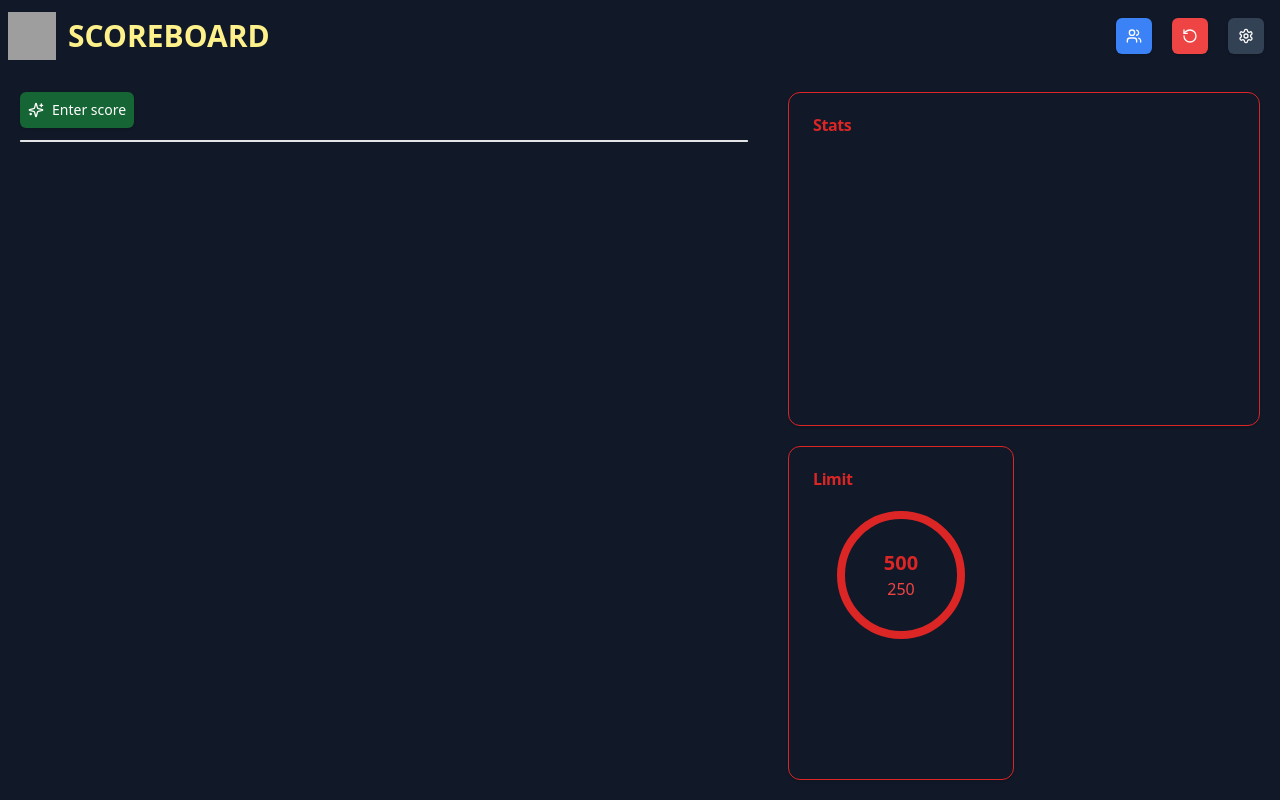
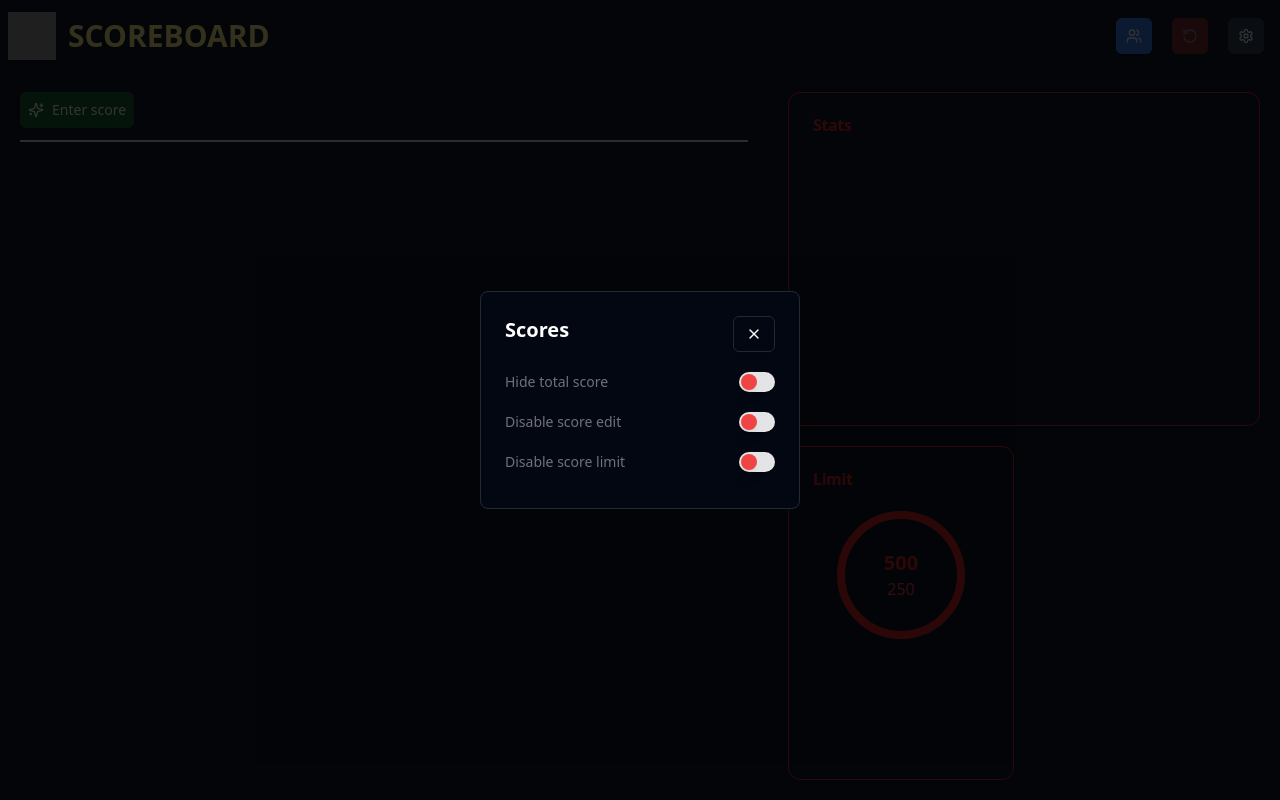
Before and after one commit to iamjamesfrancis/uno-scoreboard, a React (Vite) app: page / in a window 1280 px wide. Both pictures are taken after a click on the button 1246 px from the left and 36 px from the top of the page. Built offline with nearby package versions, Linux system fonts and the light colour scheme; grey boxes are pictures that could not be loaded.

Commit message:
add settings slice and components; implement settings form with toggle switches for score management

```diff
--- a/package.json
+++ b/package.json
@@ -11,8 +11,10 @@
   },
   "dependencies": {
     "@radix-ui/react-alert-dialog": "^1.1.4",
+    "@radix-ui/react-label": "^2.1.1",
     "@radix-ui/react-progress": "^1.1.1",
     "@radix-ui/react-slot": "^1.1.1",
+    "@radix-ui/react-switch": "^1.1.2",
     "@reduxjs/toolkit": "^2.5.0",
     "@types/react-redux": "^7.1.34",
     "class-variance-authority": "^0.7.1",
--- a/src/components/header.tsx
+++ b/src/components/header.tsx
@@ -1,10 +1,11 @@
-import { RotateCcw, Settings } from "lucide-react"
+import { RotateCcw } from "lucide-react"
 import { Button } from './ui/button'
 import UnoImage from "../assets/uno_icon.png"
 import Players from "./sub/players"
 import { useDispatch } from "react-redux"
 import { deleteAllPlayers } from "../state/players/playersSlice"
 import { deleteAllScores } from "../state/scoreboard/scoreboardSlice"
+import SettingsConfig from "./sub/settingsConfig"
 
 const Header = () => {
     const dispatch = useDispatch()
@@ -18,15 +19,14 @@ const Header = () => {
             </div>
             <div className="flex items-center justify-center gap-3">
                 <Players />
-                <Button variant="default" size="icon" className="mr-2 bg-red-500 hover:bg-red-900" onClick={() => {
+                <Button variant="default" size="icon" className="mr-2 bg-red-500 hover:bg-red-900" disabled onClick={() => {
                     dispatch(deleteAllPlayers())
                     dispatch(deleteAllScores())
                 }}>
                     <RotateCcw />
                 </Button>
-                <Button variant="default" size="icon" className="mr-2 bg-slate-700 hover:bg-slate-900" onClick={() => alert('Settings')}>
-                    <Settings />
-                </Button>
+                <SettingsConfig />
+
             </div>
         </div>
     )
--- /dev/null
+++ b/src/components/sub/settingsConfig.tsx
@@ -0,0 +1,38 @@
+import { Settings, X } from "lucide-react"
+import { Button } from "../ui/button"
+import { AlertDialog, AlertDialogCancel, AlertDialogContent, AlertDialogDescription, AlertDialogHeader, AlertDialogTitle, AlertDialogTrigger } from "../ui/alert-dialog"
+import SettingsForm from "./settingsForm"
+
+
+const SettingsConfig = () => {
+    return (
+        <div>
+            <AlertDialog>
+                <AlertDialogTrigger asChild>
+                    <Button variant="default" size="icon" className="mr-2 bg-slate-700 hover:bg-slate-900">
+                        <Settings />
+                    </Button>
+                </AlertDialogTrigger>
+                <AlertDialogContent className="bg-gray-950 text-white border-gray-800 w-1/4">
+                    <AlertDialogHeader>
+                        <AlertDialogTitle className="text-xl font-bold flex justify-between">
+                            <div>Scores</div>
+                            <div>
+                                <AlertDialogCancel className="border border-gray-800 hover:bg-red-500 bg-transparent p-3 hover:text-white">
+                                    <X />
+                                </AlertDialogCancel>
+                            </div>
+                        </AlertDialogTitle>
+                        <AlertDialogDescription className="py-3">
+                            <div>
+                                <SettingsForm />
+                            </div>
+                        </AlertDialogDescription>
+                    </AlertDialogHeader>
+                </AlertDialogContent>
+            </AlertDialog>
+        </div>
+    )
+}
+
+export default SettingsConfig
--- /dev/null
+++ b/src/components/sub/settingsForm.tsx
@@ -0,0 +1,23 @@
+import { Switch } from "@/components/ui/switch"
+import { Label } from "../ui/label"
+
+const SettingsForm = () => {
+    return (
+        <div className="flex flex-col gap-5">
+            <div className="flex flex-row gap-5 items-center justify-between">
+                <Label htmlFor="hideTotalScore">Hide total score</Label>
+                <Switch className="bg-red-500 text-red-600 bg-gradient-to-r" id="hideTotalScore" />
+            </div>
+            <div className="flex flex-row gap-5 items-center justify-between">
+                <Label htmlFor="disableScoreEdit">Disable score edit</Label>
+                <Switch className="bg-red-500 text-red-600 bg-gradient-to-r" id="disableScoreEdit" />
+            </div>
+            <div className="flex flex-row gap-5 items-center justify-between">
+                <Label htmlFor="disableScoreLimit">Disable score limit</Label>
+                <Switch className="bg-red-500 text-red-600 bg-gradient-to-r" id="disableScoreLimit" />
+            </div>
+        </div>
+    )
+}
+
+export default SettingsForm
--- /dev/null
+++ b/src/components/ui/label.tsx
@@ -0,0 +1,24 @@
+import * as React from "react"
+import * as LabelPrimitive from "@radix-ui/react-label"
+import { cva, type VariantProps } from "class-variance-authority"
+
+import { cn } from "@/lib/utils"
+
+const labelVariants = cva(
+  "text-sm font-medium leading-none peer-disabled:cursor-not-allowed peer-disabled:opacity-70"
+)
+
+const Label = React.forwardRef<
+  React.ElementRef<typeof LabelPrimitive.Root>,
+  React.ComponentPropsWithoutRef<typeof LabelPrimitive.Root> &
+    VariantProps<typeof labelVariants>
+>(({ className, ...props }, ref) => (
+  <LabelPrimitive.Root
+    ref={ref}
+    className={cn(labelVariants(), className)}
+    {...props}
+  />
+))
+Label.displayName = LabelPrimitive.Root.displayName
+
+export { Label }
--- /dev/null
+++ b/src/components/ui/switch.tsx
@@ -0,0 +1,27 @@
+import * as React from "react"
+import * as SwitchPrimitives from "@radix-ui/react-switch"
+
+import { cn } from "@/lib/utils"
+
+const Switch = React.forwardRef<
+  React.ElementRef<typeof SwitchPrimitives.Root>,
+  React.ComponentPropsWithoutRef<typeof SwitchPrimitives.Root>
+>(({ className, ...props }, ref) => (
+  <SwitchPrimitives.Root
+    className={cn(
+      "peer inline-flex h-5 w-9 shrink-0 cursor-pointer items-center rounded-full border-2 border-transparent shadow-sm transition-colors focus-visible:outline-none focus-visible:ring-2 focus-visible:ring-ring focus-visible:ring-offset-2 focus-visible:ring-offset-background disabled:cursor-not-allowed disabled:opacity-50 data-[state=checked]:bg-primary data-[state=unchecked]:bg-input bg-blue-800",
+      className
+    )}
+    {...props}
+    ref={ref}
+  >
+    <SwitchPrimitives.Thumb
+      className={cn(
+        "pointer-events-none block h-4 w-4 rounded-full bg-background bg-red-500 shadow-lg ring-0 transition-transform data-[state=checked]:translate-x-4 data-[state=unchecked]:translate-x-0"
+      )}
+    />
+  </SwitchPrimitives.Root>
+))
+Switch.displayName = SwitchPrimitives.Root.displayName
+
+export { Switch }
--- /dev/null
+++ b/src/state/settings/settingsSlice.ts
@@ -0,0 +1,38 @@
+import { createSlice, PayloadAction } from '@reduxjs/toolkit';
+
+export interface SettingsState {
+    theme: string;
+    hideTotalScore: boolean;
+    disableScoreEdit: boolean;
+    disableScoreLimit: boolean;
+}
+
+const initialState: SettingsState = {
+    theme: 'light',
+    hideTotalScore: false,
+    disableScoreEdit: false,
+    disableScoreLimit: false,
+};
+
+const settings = createSlice({
+    name: 'settings',
+    initialState,
+    reducers: {
+        setTheme: (state: SettingsState, action: PayloadAction<string>) => {
+            state.theme = action.payload;
+        },
+        toggleHideTotalScore: (state: SettingsState) => {
+            state.hideTotalScore = !state.hideTotalScore;
+        },
+        toggleDisableScoreEdit: (state: SettingsState) => {
+            state.disableScoreEdit = !state.disableScoreEdit;
+        },
+        toggleDisableScoreLimit: (state: SettingsState) => {
+            state.disableScoreLimit = !state.disableScoreLimit;
+        },
+    },
+});
+
+
+export const { setTheme, toggleHideTotalScore, toggleDisableScoreEdit, toggleDisableScoreLimit } = settings.actions;
+export default settings.reducer;
--- a/src/state/store.ts
+++ b/src/state/store.ts
@@ -1,11 +1,13 @@
 import { configureStore } from '@reduxjs/toolkit';
 import playersSlice from './players/playersSlice';
 import scoreboardSlice from './scoreboard/scoreboardSlice';
+import settingsSlice from './settings/settingsSlice';
 
 export const store = configureStore({
     reducer: {
         players: playersSlice,
         scoreboard: scoreboardSlice,
+        settings: settingsSlice,
     },
 });
 
```
Also changed, not shown: src/utils.ts (added), 1 other file (tests, documents, lock files or other folders).
